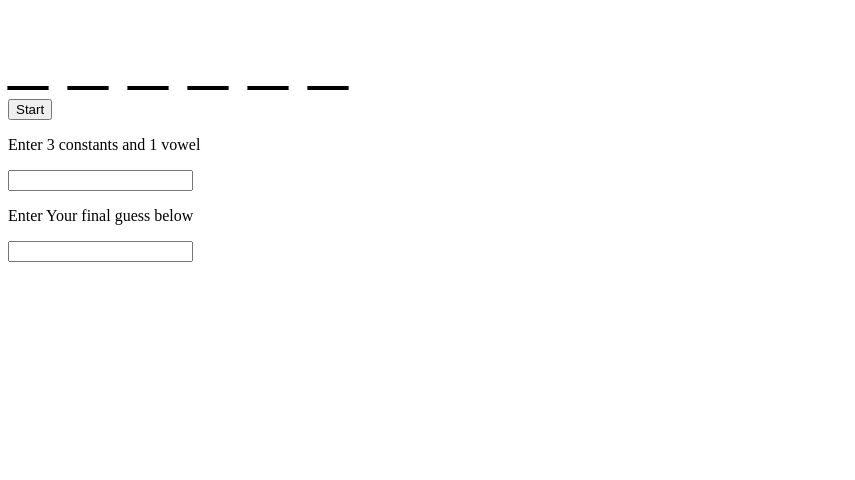
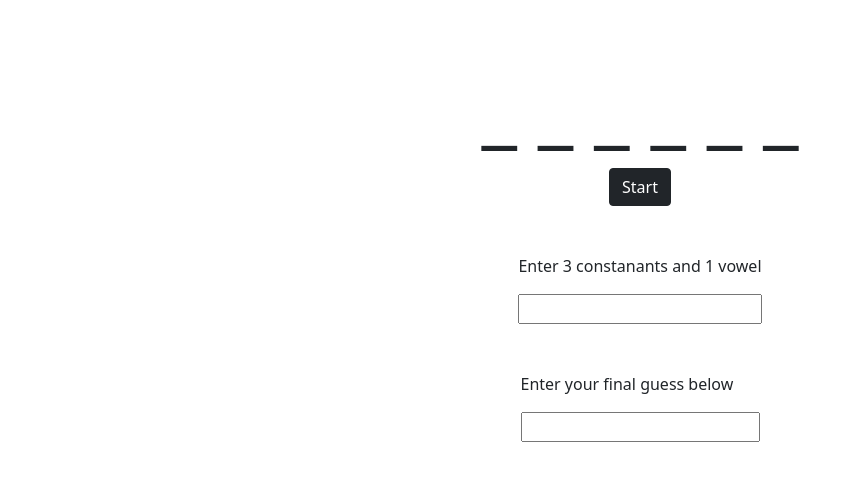
Before and after one commit to jolizbeth/wheel-fortune-fellowship, a plain HTML site: page project/index.html in a window 1280 px wide. Shown: the whole page, without its empty margins (0-855 px from the left). Drawn offline with nearby package versions, Linux system fonts and the light colour scheme.

Commit message:
fix layout and style

```diff
--- a/project/index.html
+++ b/project/index.html
@@ -4,23 +4,28 @@
     <meta charset="UTF-8">
     <meta name="viewport" content="width=device-width, initial-scale=1.0">
     <link rel="stylesheet" href="style.css">
+    <link href="https://cdn.jsdelivr.net/npm/bootstrap@5.0.0-beta2/dist/css/bootstrap.min.css" rel="stylesheet" integrity="sha384-BmbxuPwQa2lc/FVzBcNJ7UAyJxM6wuqIj61tLrc4wSX0szH/Ev+nYRRuWlolflfl" crossorigin="anonymous">
     <title>Wheel of Fortune!</title>
 </head>
 <body>
-
-    <div id="display">
-        Hello
+    <div class="container"  id= "game">
+        <div class = "d-flex justify-content-center"  id="display"></div>
+        <div class="d-flex justify-content-center">
+        <button id='start' type="button" class="btn btn-dark">Start</button>
+        </div>
+        <div class="container d-flex justify-content-center">
+            <form class = "form-group d-flex flex-column  justify-content-center" id= "userInput">
+                <p>Enter 3 constanants and 1 vowel</p>
+                <input type="text" id='guess' name ="guess" value="" maxlength="1"/>
+            </form>
+        </div>
+        <div class="d-flex justify-content-center">
+            <form class = "form-group d-flex flex-column  justify-content-center" id='finalForm'>
+                <p>Enter your final guess below</p>
+                <input type="text" id='final' name ="final" value=""/>
+            </form>
+        </div>
     </div>
-    <button id='start'>Start</button>
-    <form id= "userInput">
-        <p>Enter 3 constants and 1 vowel</p>
-        <input type="text" id='guess' name ="guess" value="" maxlength="1"/>
-    </form>
-    <form id= 'finalForm'>
-        <p>Enter Your final guess below</p>
-        <input type="text" id='final' name ="final" value=""/>
-    </form>
-
 </body>
 <script src="./js/randomWord.js"></script>
 <script src="./js/index.js"></script>
--- a/project/style.css
+++ b/project/style.css
@@ -1,3 +1,6 @@
+.container{
+  margin: 3rem;
+}
 #display{
   font-size: 5rem;
 }
```
